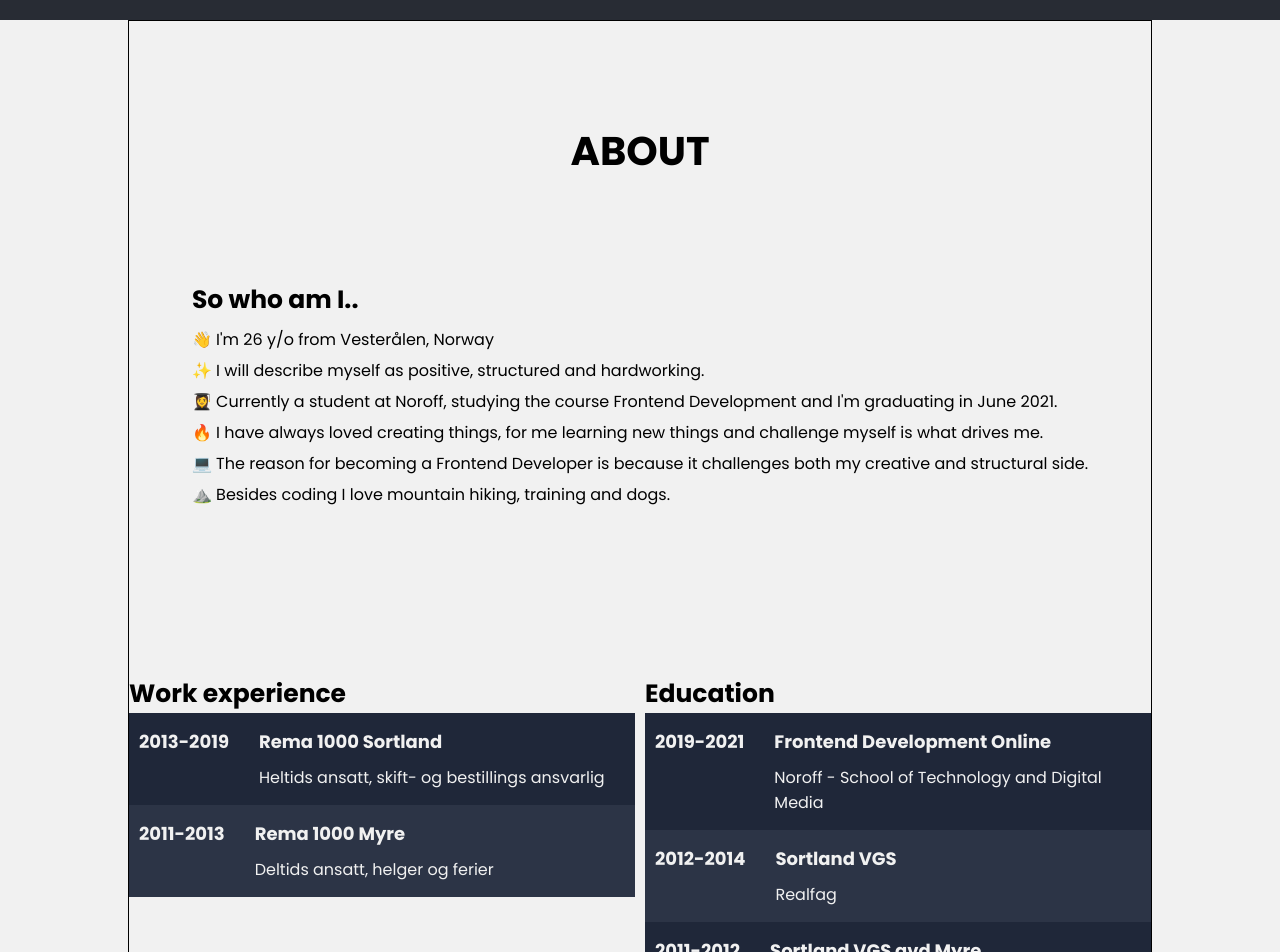
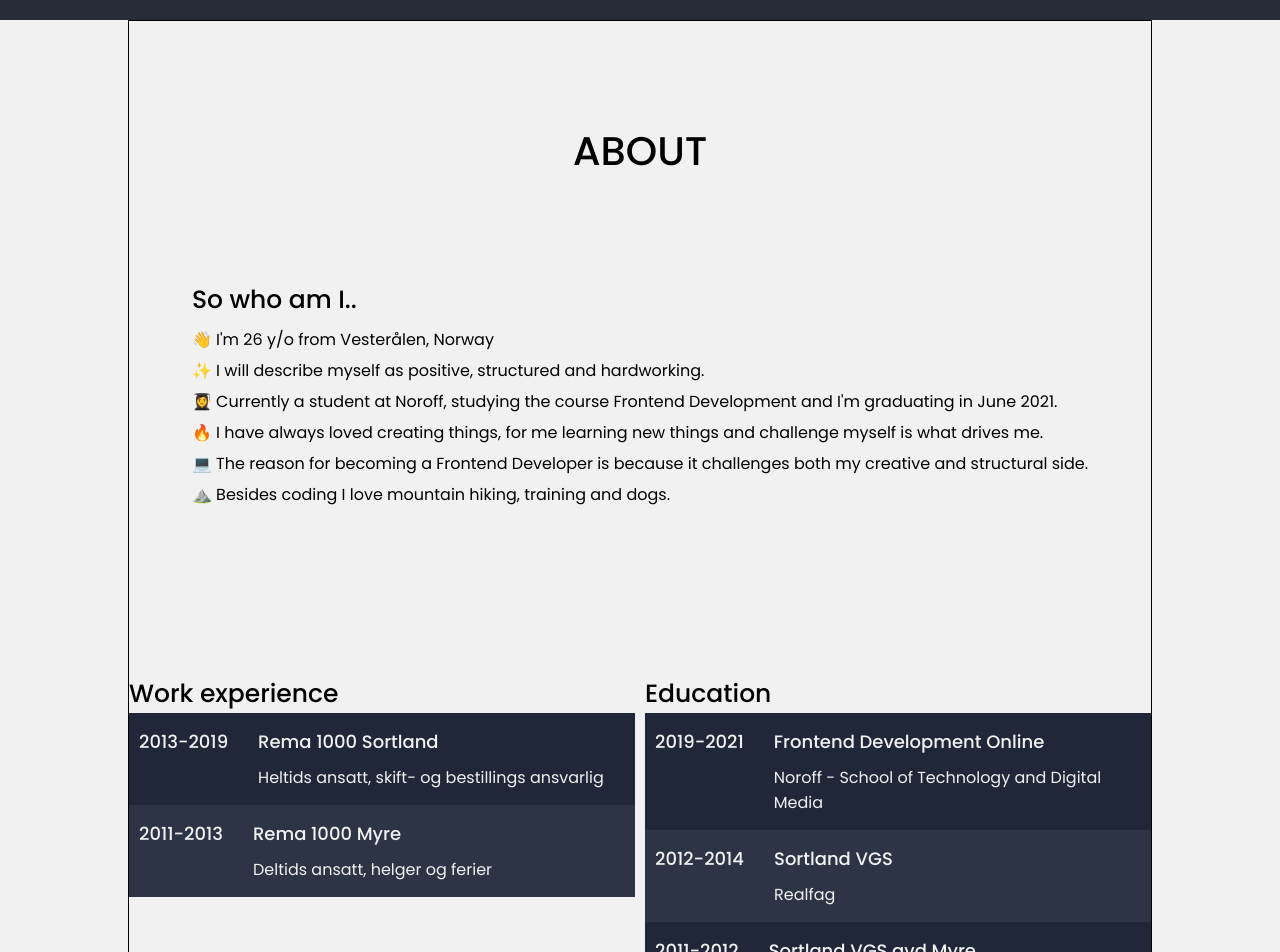
Before and after one commit to RikkeLindberg/portfolio-v2, a Next.js app: page / in a window 1280 px wide. Shown: the part 780-1732 px from the top of the page. Built offline with nearby package versions, Linux system fonts and the light colour scheme.

Commit message:
add font weight to headings

```diff
--- a/styles/globals.css
+++ b/styles/globals.css
@@ -27,18 +27,22 @@ body {
 h2 {
   font-size: 4rem;
   text-transform: uppercase;
+  font-weight: 500;
 }
 
 h3 {
   font-size: 2.5rem;
+  font-weight: 500;
 }
 
 h4 {
   font-size: 1.8rem;
+  font-weight: 500;
 }
 
 p {
   font-size: 1.6rem;
+  font-weight: 400;
 }
 
 a {
```
